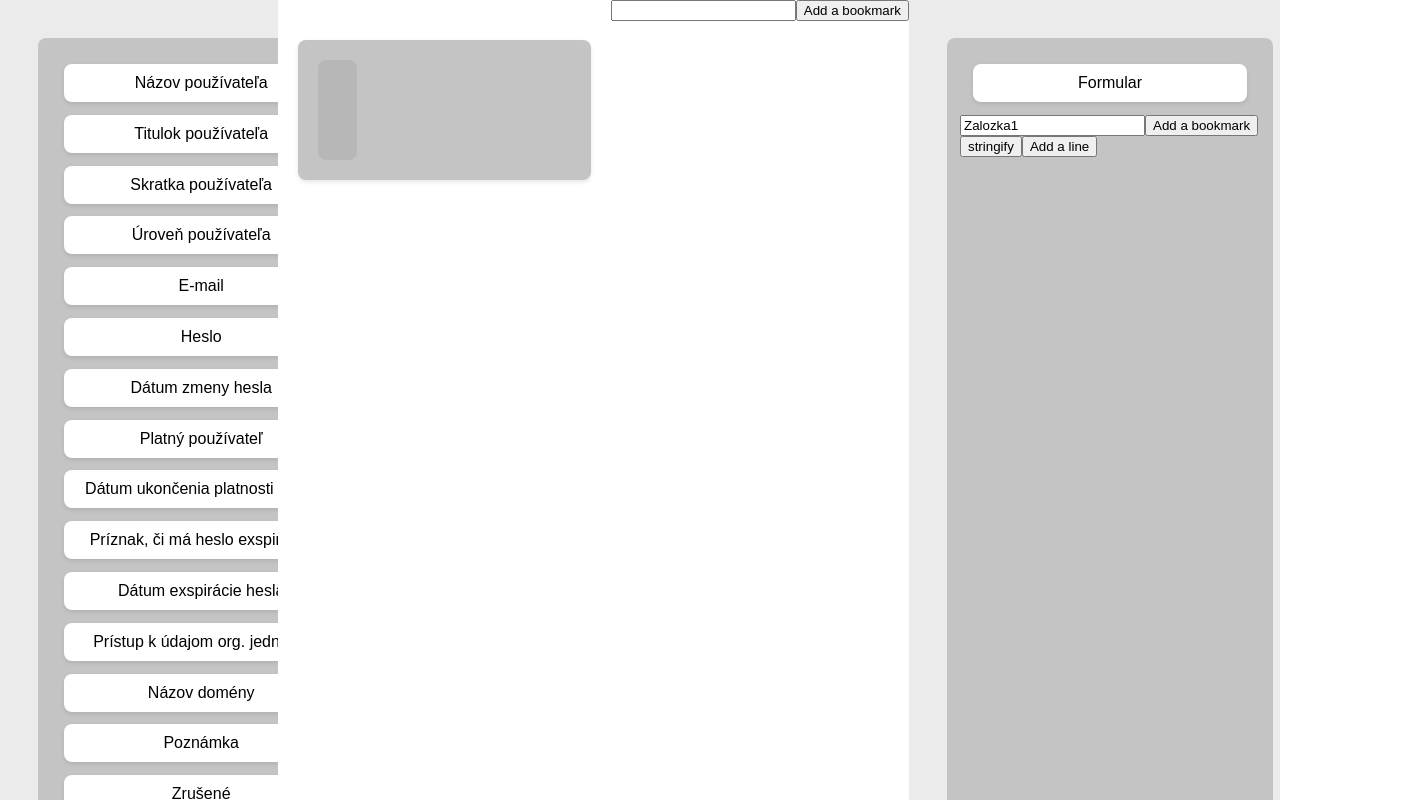
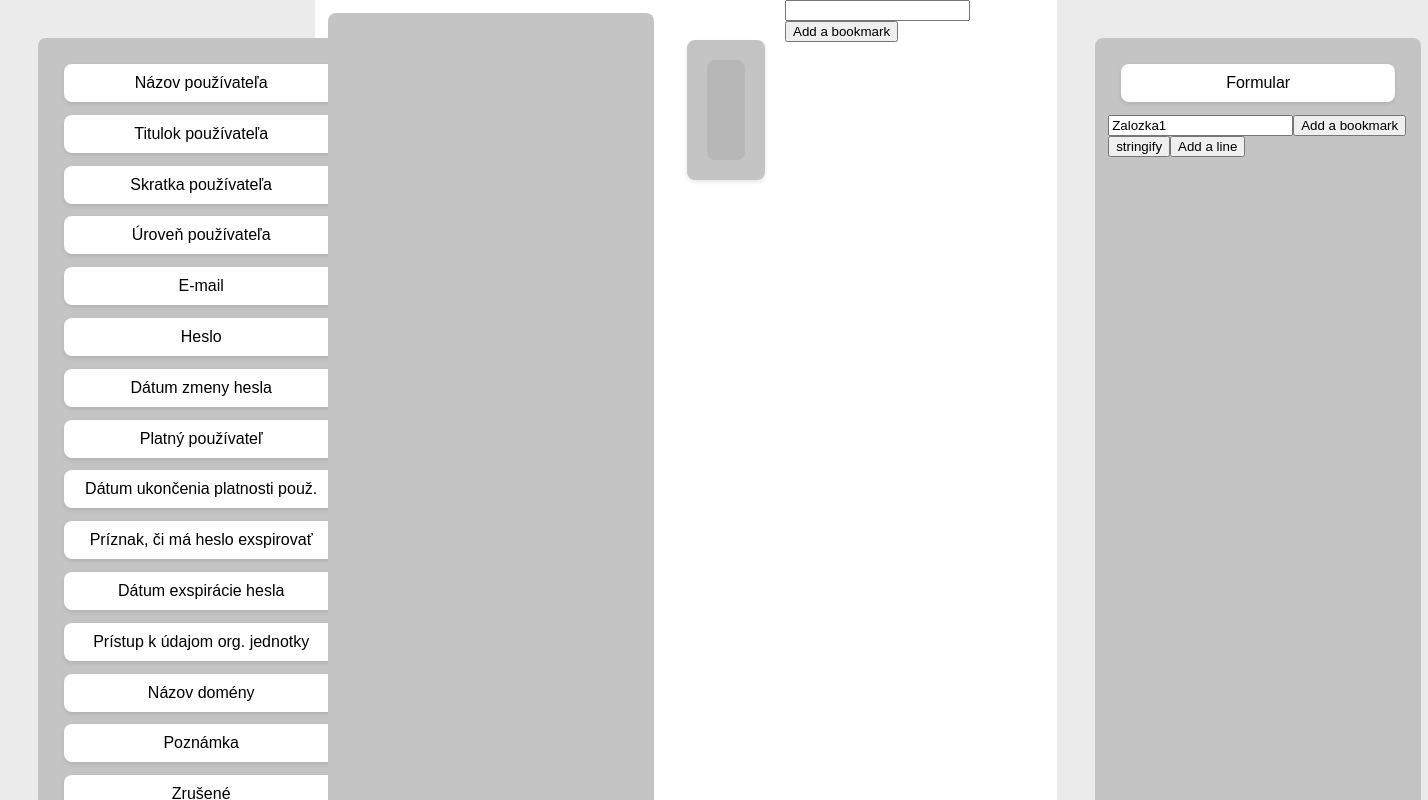
Before and after one commit to MatejBarna/GUIgenerator, a React (Create React App) app: page / in a window 1280 px wide. Shown: the top 800 px of the page, 1428 px wide, since content can reach past the window. Built offline with nearby package versions, Linux system fonts and the light colour scheme; the HTML template or start-up script is replaced by a standard one.

Commit message:
custom titles

```diff
--- a/src/App.js
+++ b/src/App.js
@@ -1,7 +1,7 @@
 import logo from './logo.svg';
 import './App.css';
 import { DragDropContext, Droppable, Draggable } from 'react-beautiful-dnd';
-import React, { useState, useCallback } from 'react';
+import React, { useState, useCallback, useEffect } from 'react';
 import { X } from 'lucide-react';
 
 //schemas import
@@ -32,8 +32,11 @@ function App() {
   const [bookmarkName, setBookmarkName] = useState(['Formular'])
   const [text, setText] = useState('Zalozka' + bookmarkName.length)
   const [text2, setText2] = useState('');
+
   const onDragEnd = useCallback((result) => {
-    const { source, destination } = result;
+    const { source, destination, draggableId } = result;
+
+    console.log(result.type)
 
     if (!destination) {
       return;
@@ -58,13 +61,29 @@ function App() {
 
     else {
 
-      const [srcRow, srcCol] = src[0] === 'initial' ? source.droppableId.split('-') : src.slice(1).map(Number);
+      const [srcName, srcRow, srcCol] = src[0] === 'initial' || 'title' ? source.droppableId.split('-') : src.slice(1).map(Number);
       const [_, destRow, destCol] = destination.droppableId.split('-');
 
-      console.log(source, destination)
+      let sourceArray;
+      let destinationArray
 
-      const sourceArray = srcRow === 'initial' ? initialItems : secondItems[srcRow][srcCol];
-      const destinationArray = destRow === 'initial' ? initialItems : secondItems[destRow][destCol];
+
+      if (srcRow === 'initial') {
+        sourceArray = initialItems;
+      } else if (srcRow === 'title') {
+        sourceArray = title;
+      }
+      else {
+        sourceArray = secondItems[srcRow][srcCol];
+      }
+
+      if (destRow === 'initial') {
+        destinationArray = initialItems;
+      } else if (destRow === 'title') {
+        destinationArray = title;
+      } else {
+        destinationArray = secondItems[destRow][destCol];
+      }
       const [movedItem] = sourceArray.splice(source.index, 1);
 
       destinationArray.splice(destination.index, 0, movedItem);
@@ -82,7 +101,7 @@ function App() {
     setInitialItems([...initialItems]);
     setSecondItems([...clearedArrays]);
     setBookmarks(newBookmarks);
-  }, [initialItems, secondItems]);
+  }, [initialItems, secondItems, title]);
 
   const handleChange = (e) => {
     const { name, value } = e.target;
@@ -93,26 +112,28 @@ function App() {
     } else if (name === 'text2') {
       setText2(value)
     }
-
-
   }
 
   const handleSubmit = (e, formName) => {
     e.preventDefault();
-    if(formName === 'bookmarkForm')
-      {if (!text.length) {
+    if (formName === 'bookmarkForm') {
+      if (!text.length) {
         return;
       }
       setBookmarks([...bookmarks, [[[]]]])
       console.log([...bookmarkName])
       setBookmarkName([...bookmarkName, text])
-      setText('Zalozka' + (bookmarks.length + 1))}
-    else if(formName === 'titleForm'){
-      if(!text2.length){
-        console.log('nothin in here')
+      setText('Zalozka' + (bookmarks.length + 1))
+    }
+    else if (formName === 'titleForm') {
+      if (!text2.length) {
+        return;
       }
-      setTitle([...title, text2])
-      console.log(title)
+      setTitle((prevTitle) => [
+        ...prevTitle,
+        { id: generateUniqueId(), title: text2, class: 'titles' },
+      ]);
+      setText2('');
     }
   }
 
@@ -125,10 +146,28 @@ function App() {
               {(provided) => (
                 <div className='schemaItems' {...provided.droppableProps} ref={provided.innerRef} >
                   {initialItems.map((item, index) => (
-                    <Draggable key={item.id} draggableId={item.id} index={index} type='item'>
+                    <Draggable key={item.id} draggableId={item.id} index={index} type={item.class}>
                       {(provided) => (
                         <div className="items" {...provided.draggableProps} {...provided.dragHandleProps} ref={provided.innerRef}>
                           {item.title}
+                        </div>
+                      )}
+                    </Draggable>
+                  ))}
+                  {provided.placeholder}
+                </div>
+              )}
+            </Droppable>
+          </div>
+          <div className='titleContainer'>
+            <Droppable droppableId={`title-title`} direction="vertical" type='item'>
+              {(provided) => (
+                <div className='schemaItems' {...provided.droppableProps} ref={provided.innerRef} >
+                  {title.map((title, titleIndex) => (
+                    <Draggable key={title.id} draggableId={title.id} index={titleIndex} type={title.class}>
+                      {(provided) => (
+                        <div className="items" {...provided.draggableProps} {...provided.dragHandleProps} ref={provided.innerRef}>
+                          {title.title}
                         </div>
                       )}
                     </Draggable>
@@ -142,13 +181,11 @@ function App() {
             <Droppable droppableId='dropContainer-dropContainer' type='row'>
               {(provided) => (
                 <div {...provided.droppableProps} ref={provided.innerRef}>
-
                   {secondItems.map((row, rowIndex) => (
                     <Draggable key={`row-${rowIndex}`} draggableId={`row-${rowIndex}`} index={rowIndex} type='row'>
                       {(provided) => (
                         <div {...provided.draggableProps} {...provided.dragHandleProps} ref={provided.innerRef}>
                           <Droppable key={`horizontal-${rowIndex}`} droppableId={`horizontal-${rowIndex}`} direction="horizontal">
-
                             {(provided) => (
                               <div className="dropItemsHorizontal" {...provided.droppableProps} ref={provided.innerRef}>
                                 {row.map((column, columnIndex) => (
```
